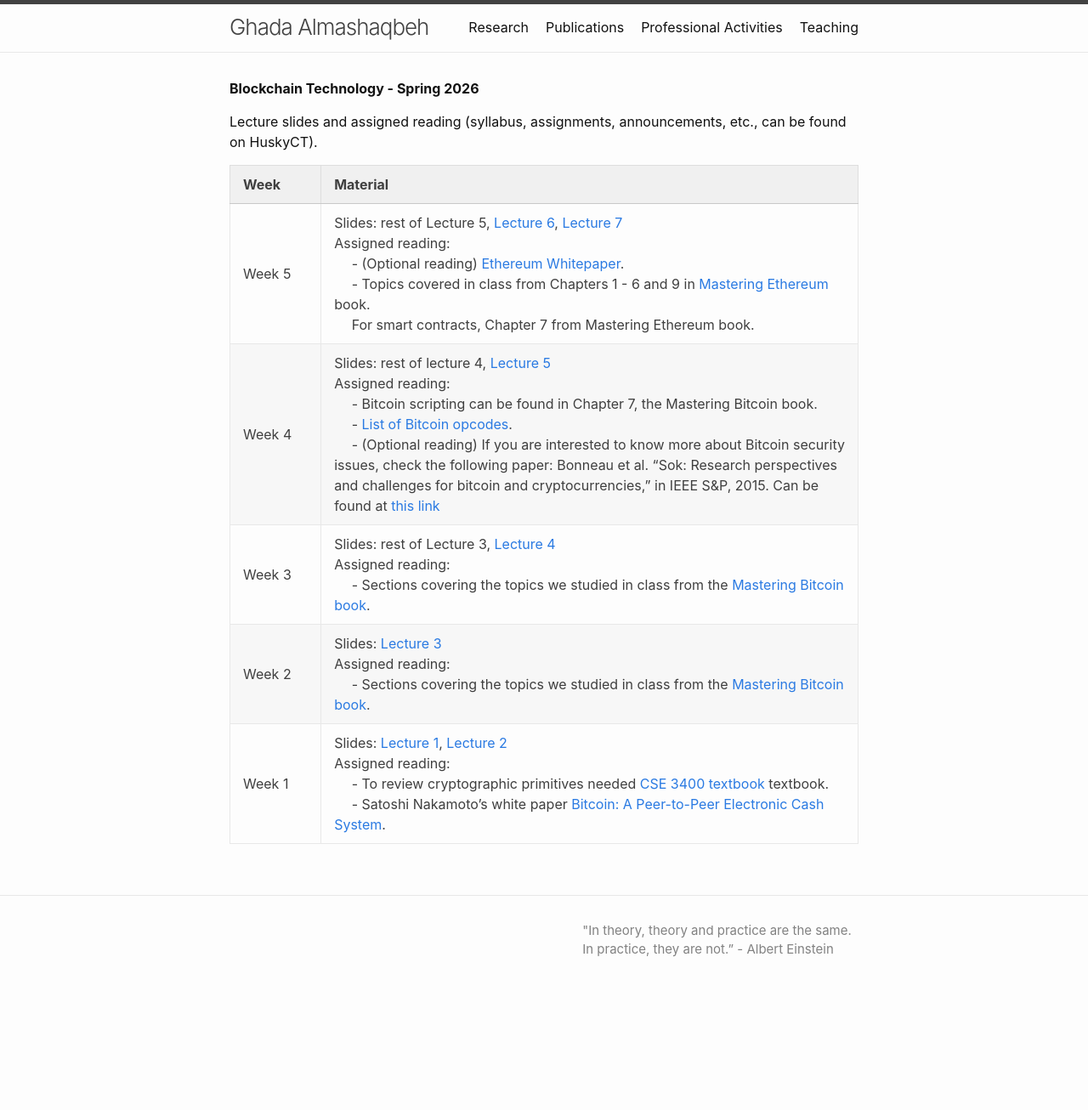
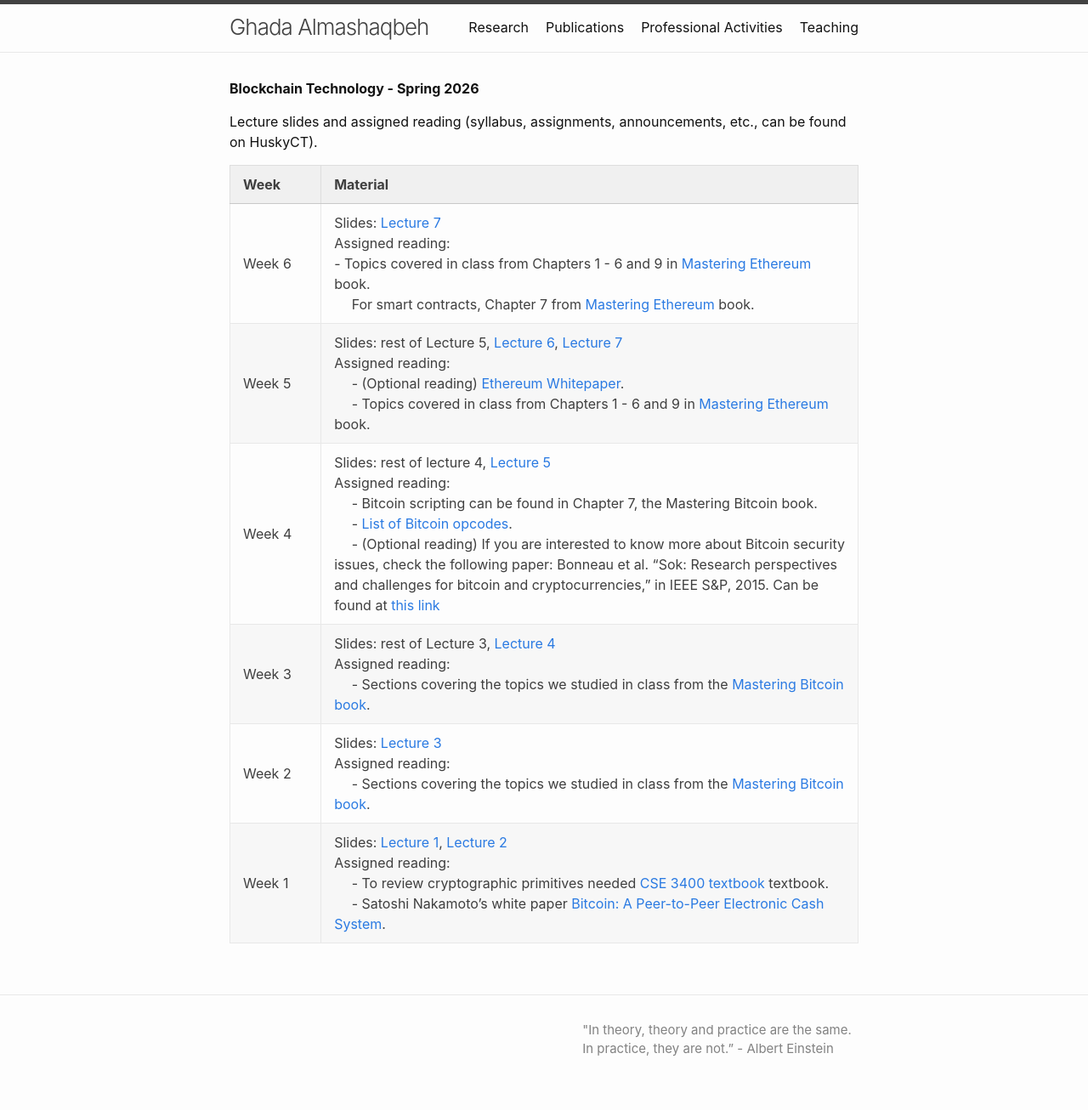
Before and after one commit to GhadaAlmashaqbeh/GhadaAlmashaqbeh.github.io, a Jekyll site: the page built from courses/blockchain-technology-s2026/index.md, in a window 1280 px wide. Shown: the whole page at 85% size. Built offline with Jekyll 4.4.1, drawn with Linux system fonts in a browser that asks for light colours; before the commit the page ends 1189 px from its top, so only the background shows below that.

Commit message:
add lectures

```diff
--- a/courses/blockchain-technology-s2026/index.md
+++ b/courses/blockchain-technology-s2026/index.md
@@ -8,7 +8,8 @@
 
 | Week&emsp;&emsp;| Material           |
 |----------|--------------------|
-| Week 5 | Slides: rest of Lecture 5, [Lecture 6](./lecture6.pdf), [Lecture 7](./lecture7.pdf) <br/> Assigned reading: <br/> &emsp; - (Optional reading) [Ethereum Whitepaper](https://ethereum.org/en/whitepaper/).<br/> &emsp; - Topics covered in class from Chapters 1 - 6 and 9 in [Mastering Ethereum](https://masteringethereum.xyz/intro.html#mastering-ethereum-2nd-edition) book. <br/> &emsp; For smart contracts, Chapter 7 from Mastering Ethereum book. |
+| Week 6 | Slides: [Lecture 7](./lecture7.pdf) <br/> Assigned reading: <br/> - Topics covered in class from Chapters 1 - 6 and 9 in [Mastering Ethereum](https://masteringethereum.xyz/intro.html#mastering-ethereum-2nd-edition) book. <br/> &emsp; For smart contracts, Chapter 7 from [Mastering Ethereum](https://masteringethereum.xyz/intro.html#mastering-ethereum-2nd-edition) book. |
+| Week 5 | Slides: rest of Lecture 5, [Lecture 6](./lecture6.pdf), [Lecture 7](./lecture7.pdf) <br/> Assigned reading: <br/> &emsp; - (Optional reading) [Ethereum Whitepaper](https://ethereum.org/en/whitepaper/).<br/> &emsp; - Topics covered in class from Chapters 1 - 6 and 9 in [Mastering Ethereum](https://masteringethereum.xyz/intro.html#mastering-ethereum-2nd-edition) book.|
 | Week 4 | Slides: rest of lecture 4, [Lecture 5](./lecture5.pdf) <br/> Assigned reading: <br/> &emsp; - Bitcoin scripting can be found in Chapter 7, the Mastering Bitcoin book. <br/> &emsp; - [List of Bitcoin opcodes](https://en.bitcoin.it/wiki/Script). <br/> &emsp; - (Optional reading) If you are interested to know more about Bitcoin security issues, check the following paper: Bonneau et al. "Sok: Research perspectives and challenges for bitcoin and cryptocurrencies," in IEEE S&P, 2015. Can be found at [this link](https://jbonneau.com/doc/BMCNKF15-IEEESP-bitcoin.pdf) |
 | Week 3 | Slides: rest of Lecture 3, [Lecture 4](./lecture4.pdf) <br/> Assigned reading: <br/> &emsp; - Sections covering the topics we studied in class from the [Mastering Bitcoin book](https://github.com/bitcoinbook/bitcoinbook/blob/develop/BOOK.md).|
 | Week 2 | Slides: [Lecture 3](./lecture3.pdf) <br/> Assigned reading: <br/> &emsp; - Sections covering the topics we studied in class from the [Mastering Bitcoin book](https://github.com/bitcoinbook/bitcoinbook/blob/develop/BOOK.md).|
```
Also changed, not shown: 3 other files.
